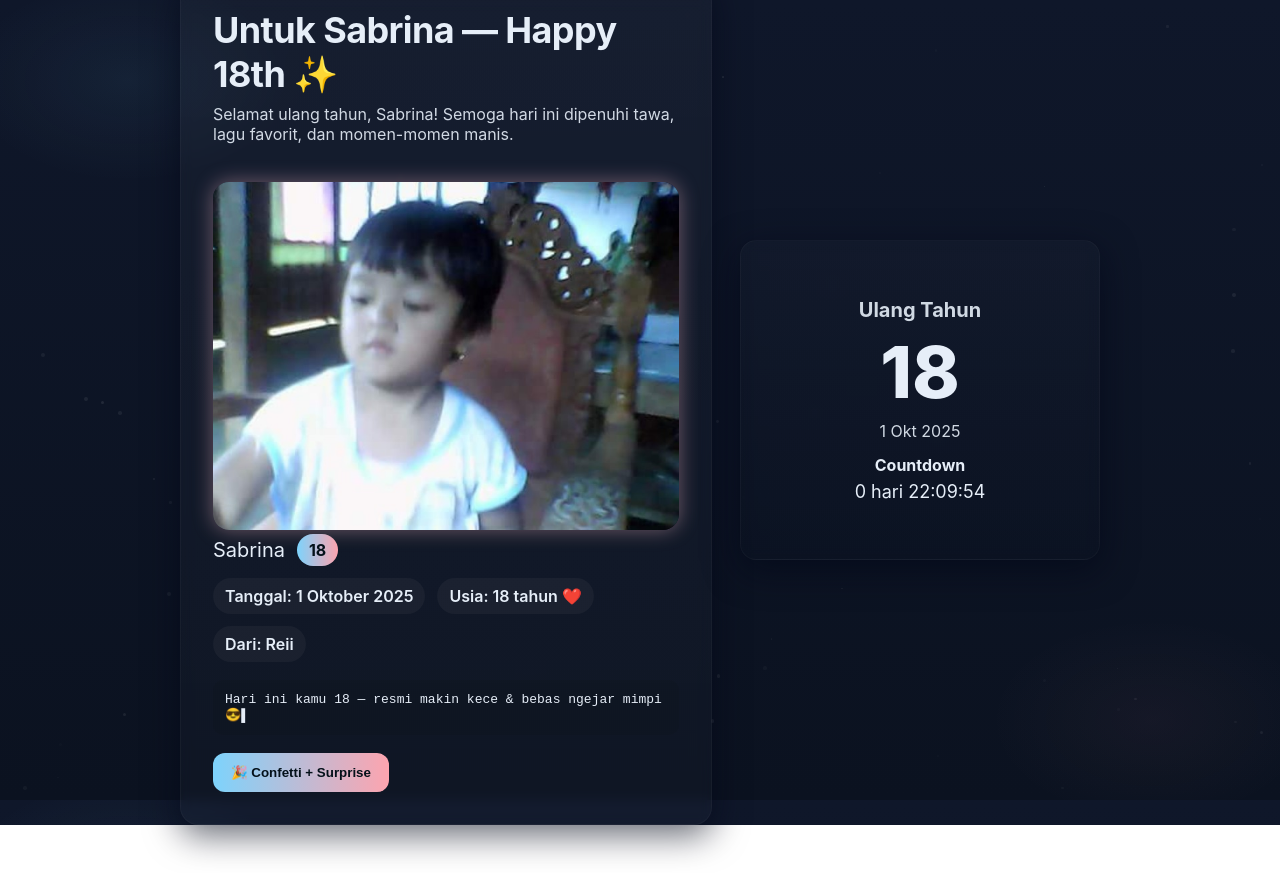
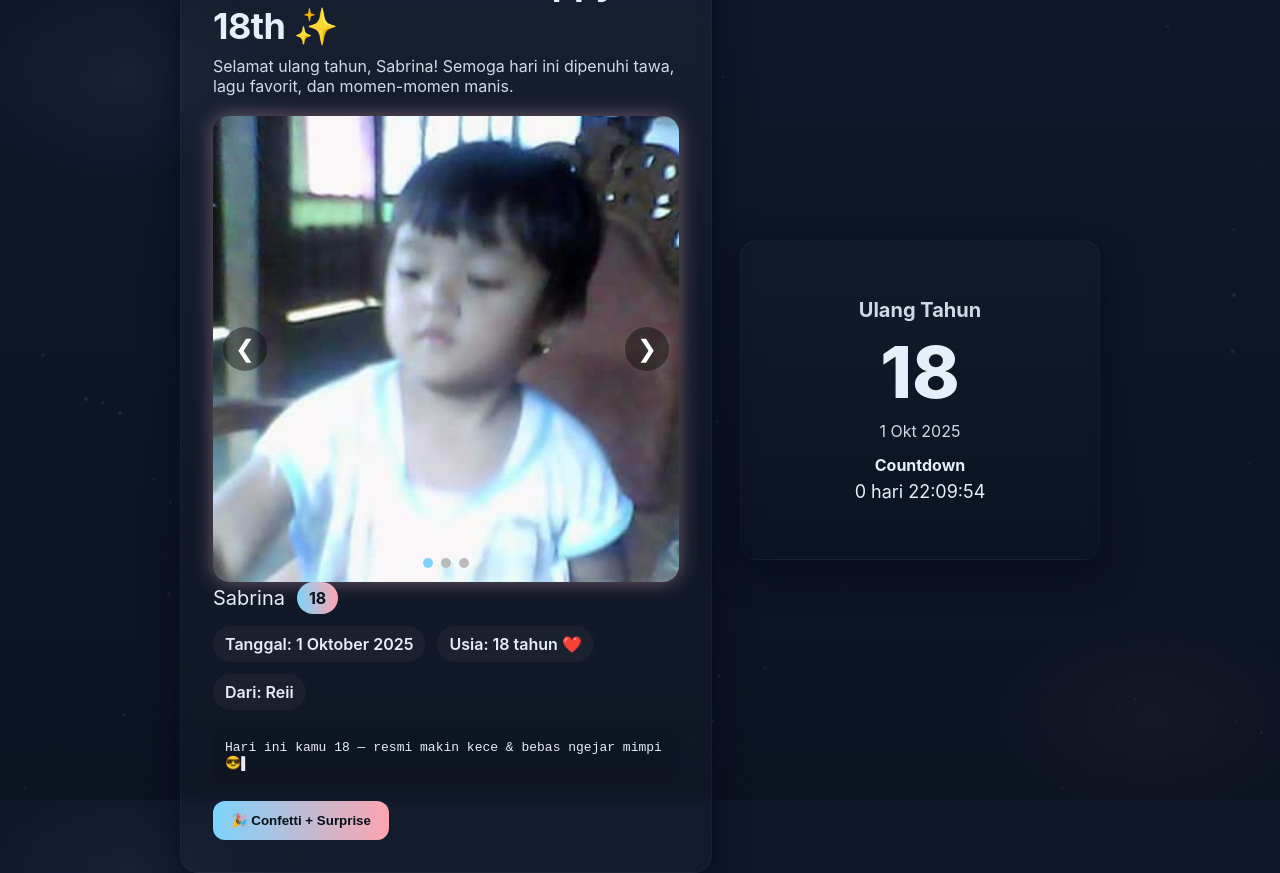
Before and after one commit to reevr4y/sabrina, a plain HTML site: page index.html in a window 1280 px wide. Before the commit the page ends 825 px from the top, so only its background shows below. Drawn offline with Linux system fonts and the light colour scheme.

Commit message:
Update index.html

```diff
--- a/index.html
+++ b/index.html
@@ -51,12 +51,53 @@
     .typewriter{font-family:monospace;background:rgba(0,0,0,0.08);padding:12px;border-radius:10px;margin-top:18px;min-height:46px}
     .floating-heart{position:absolute;width:40px;height:40px;left:50%;transform:translateX(-50%);bottom:10px;opacity:0}
 
-    .romantic-img{
-      max-width:100%;
+    /* SLIDER STYLE */
+    .slider{
+      position:relative;
+      width:100%;
+      overflow:hidden;
       border-radius:16px;
       margin-top:20px;
       box-shadow:0 0 20px rgba(255,192,203,0.4);
     }
+    .slides{
+      display:flex;
+      transition:transform 0.6s ease;
+    }
+    .slides img{
+      width:100%;
+      flex-shrink:0;
+    }
+    .prev,.next{
+      position:absolute;
+      top:50%;
+      transform:translateY(-50%);
+      background:rgba(0,0,0,0.4);
+      border:none;
+      color:white;
+      font-size:24px;
+      padding:8px 12px;
+      border-radius:50%;
+      cursor:pointer;
+    }
+    .prev{left:10px;}
+    .next{right:10px;}
+    .dots{
+      text-align:center;
+      position:absolute;
+      bottom:10px;
+      width:100%;
+    }
+    .dots span{
+      height:10px;
+      width:10px;
+      margin:0 4px;
+      display:inline-block;
+      border-radius:50%;
+      background:#bbb;
+      cursor:pointer;
+    }
+    .dots .active{background:var(--accent);}
 
     @media (max-width:900px){.container{grid-template-columns:1fr;}.panel{order:-1}}
   </style>
@@ -70,7 +111,17 @@
       <h1 class="hero-title">Untuk Sabrina — Happy 18th ✨</h1>
       <div class="sub">Selamat ulang tahun, Sabrina! Semoga hari ini dipenuhi tawa, lagu favorit, dan momen-momen manis.</div>
 
-      <img src="sabrina-kecil.jpg" alt="Foto Sabrina kecil" class="romantic-img">
+      <!-- SLIDER -->
+      <div class="slider">
+        <div class="slides">
+          <img src="sabrina1.jpg" alt="Foto Sabrina 1">
+          <img src="sabrina2.jpg" alt="Foto Sabrina 2">
+          <img src="sabrina3.jpg" alt="Foto Sabrina 3">
+        </div>
+        <button class="prev">&#10094;</button>
+        <button class="next">&#10095;</button>
+        <div class="dots"></div>
+      </div>
 
       <div class="name">
         <div style="font-size:20px;">Sabrina</div>
@@ -200,6 +251,32 @@
     updateCountdown(); setInterval(updateCountdown,1000);
 
     setTimeout(()=>{ shootConfetti(); },1200);
+
+    // SLIDER JS
+    const slides = document.querySelector('.slides');
+    const images = document.querySelectorAll('.slides img');
+    const prev = document.querySelector('.prev');
+    const next = document.querySelector('.next');
+    const dotsContainer = document.querySelector('.dots');
+
+    let index = 0;
+    images.forEach((_,i)=>{
+      const dot=document.createElement('span');
+      if(i===0) dot.classList.add('active');
+      dotsContainer.appendChild(dot);
+      dot.addEventListener('click',()=>showSlide(i));
+    });
+
+    function showSlide(i){
+      index = i;
+      slides.style.transform = `translateX(-${index*100}%)`;
+      document.querySelectorAll('.dots span').forEach((d,j)=>{
+        d.classList.toggle('active', j===index);
+      });
+    }
+
+    prev.addEventListener('click',()=>showSlide((index-1+images.length)%images.length));
+    next.addEventListener('click',()=>showSlide((index+1)%images.length));
   </script>
 </body>
 </html>
```
